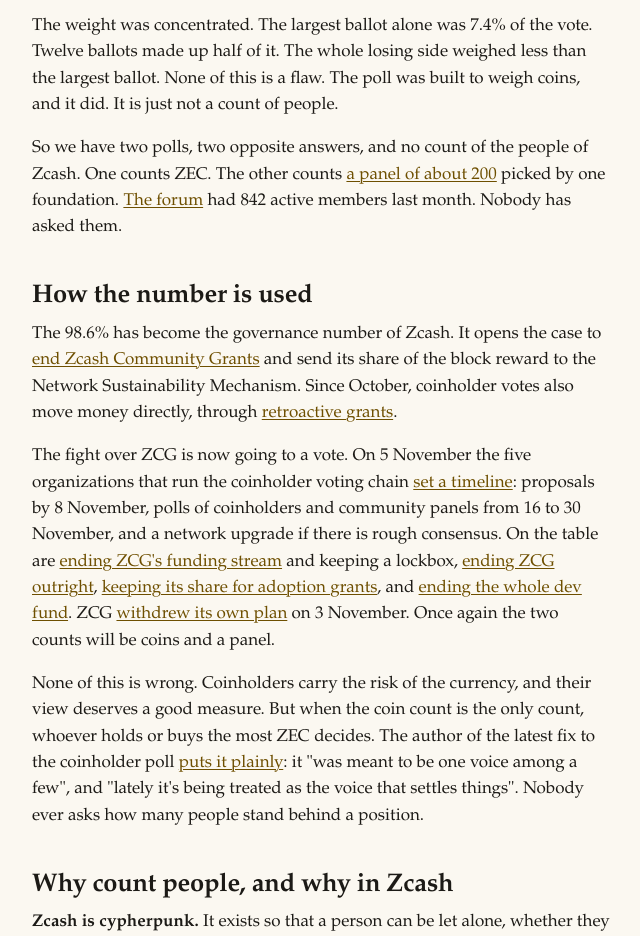
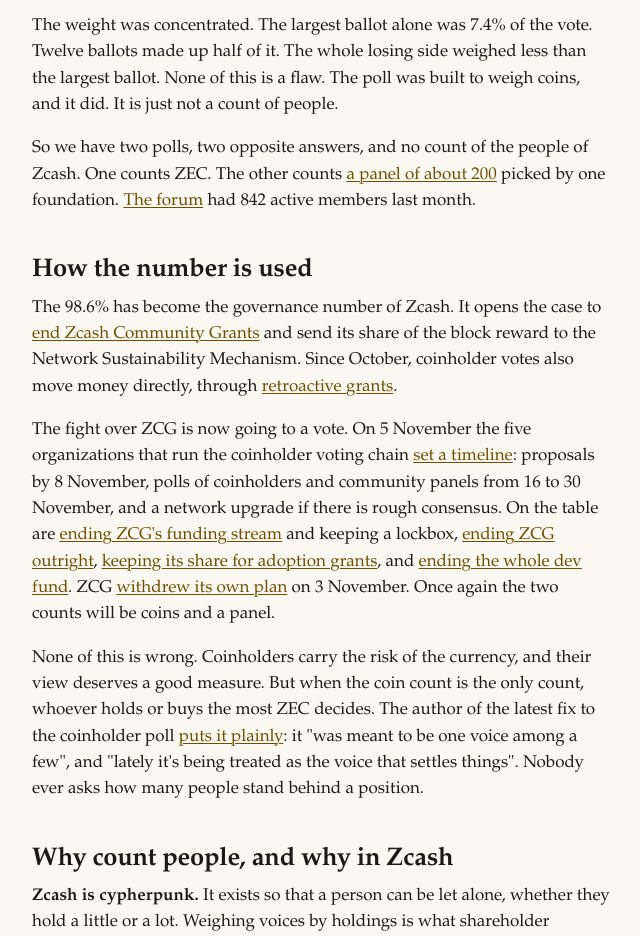
Before and after one commit to nikkolasg/zcash-agora, a plain HTML site: page site/why/index.html in a window 1280 px wide. Shown: the part 961-1897 px from the top of the page, without its empty margins (318-958 px from the left). Drawn offline with Linux system fonts and the light colour scheme; files that its build step writes are made by us from their sources.

Commit message:
why page: the forum's members were offered the coinholder poll; the page no longer says nobody asked them
Co-Authored-By: Claude Fable 5.1 <noreply@anthropic.com>

```diff
--- a/site/why/index.html
+++ b/site/why/index.html
@@ -43,7 +43,7 @@
 </table>
 <p class="muted">Sources: <a href="https://forum.zcashcommunity.com/t/nu7-sentiment-polling-results/54756/10">the election seed phrase</a>, <a href="https://github.com/zooko/zcash-vote-audit/blob/main/src-tauri/results/output.txt">a decryption of all 204 ballots</a> that matches <a href="https://github.com/Kenbak/zsa-vote-findings/blob/main/README.md">CipherScan's</a>, <a href="https://forum.zcashcommunity.com/t/nu7-sentiment-polling-results/54756/11">the turnout</a>, and <a href="https://forum.zcashcommunity.com/t/nu7-sentiment-polling-results/54756/7">the Foundation's results</a>.</p>
 <p>The weight was concentrated. The largest ballot alone was 7.4% of the vote. Twelve ballots made up half of it. The whole losing side weighed less than the largest ballot. None of this is a flaw. The poll was built to weigh coins, and it did. It is just not a count of people.</p>
-<p>So we have two polls, two opposite answers, and no count of the people of Zcash. One counts ZEC. The other counts <a href="https://zfnd.org/zcash-community-advisory-panel/">a panel of about 200</a> picked by one foundation. <a href="https://forum.zcashcommunity.com/about">The forum</a> had 842 active members last month. Nobody has asked them.</p>
+<p>So we have two polls, two opposite answers, and no count of the people of Zcash. One counts ZEC. The other counts <a href="https://zfnd.org/zcash-community-advisory-panel/">a panel of about 200</a> picked by one foundation. <a href="https://forum.zcashcommunity.com/about">The forum</a> had 842 active members last month.</p>
 
 <h2>How the number is used</h2>
 <p>The 98.6% has become the governance number of Zcash. It opens the case to <a href="https://forum.zcashcommunity.com/t/end-zcg-and-send-its-funds-to-the-nsm/58515">end Zcash Community Grants</a> and send its share of the block reward to the Network Sustainability Mechanism. Since October, coinholder votes also move money directly, through <a href="https://forum.zcashcommunity.com/t/q4-2026-coinholder-directed-retroactive-grant-program-call-for-proposals/58598">retroactive grants</a>.</p>
```
Also changed, not shown: site/why/index.src.html (+1 -1 lines).
